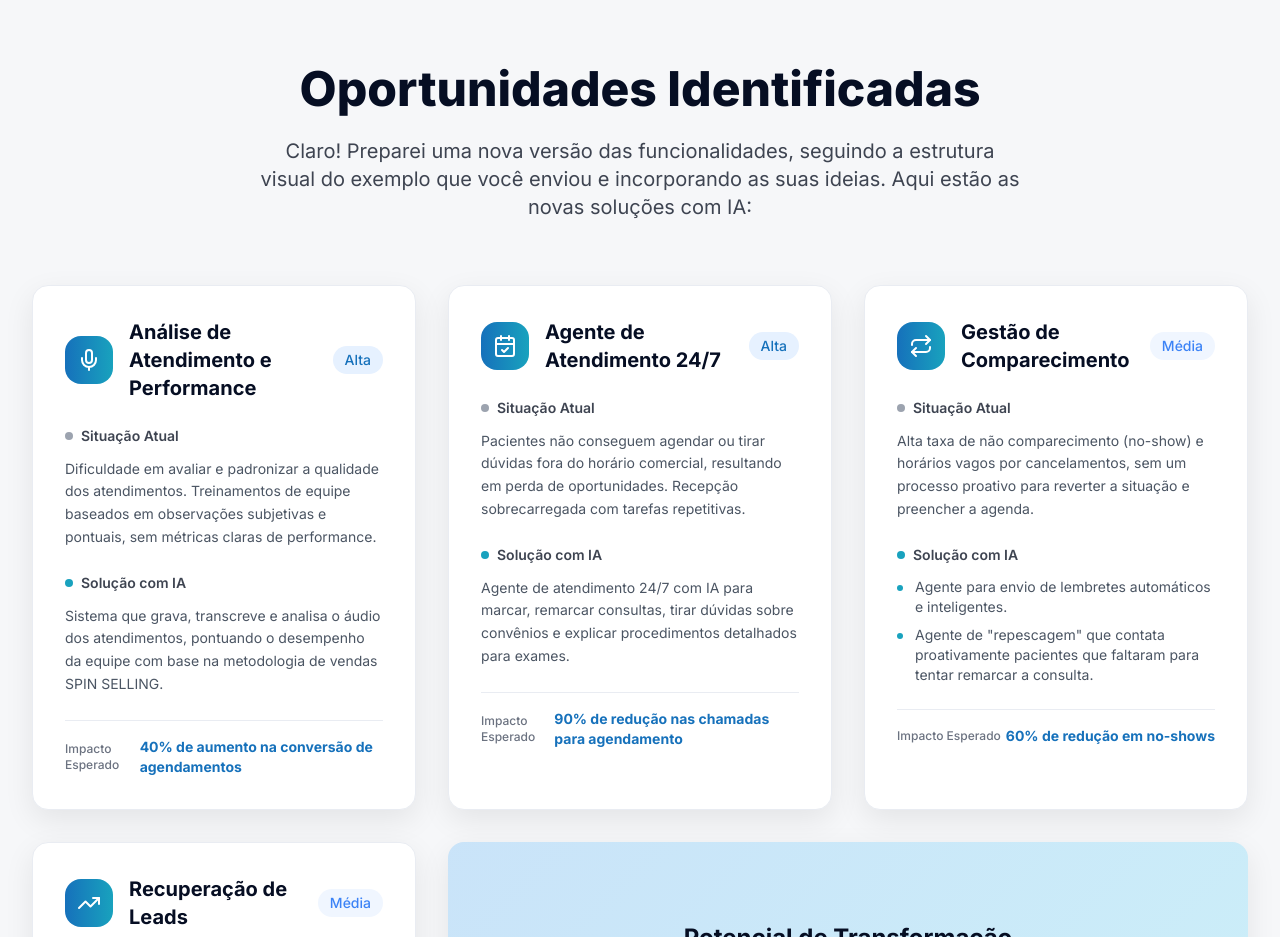
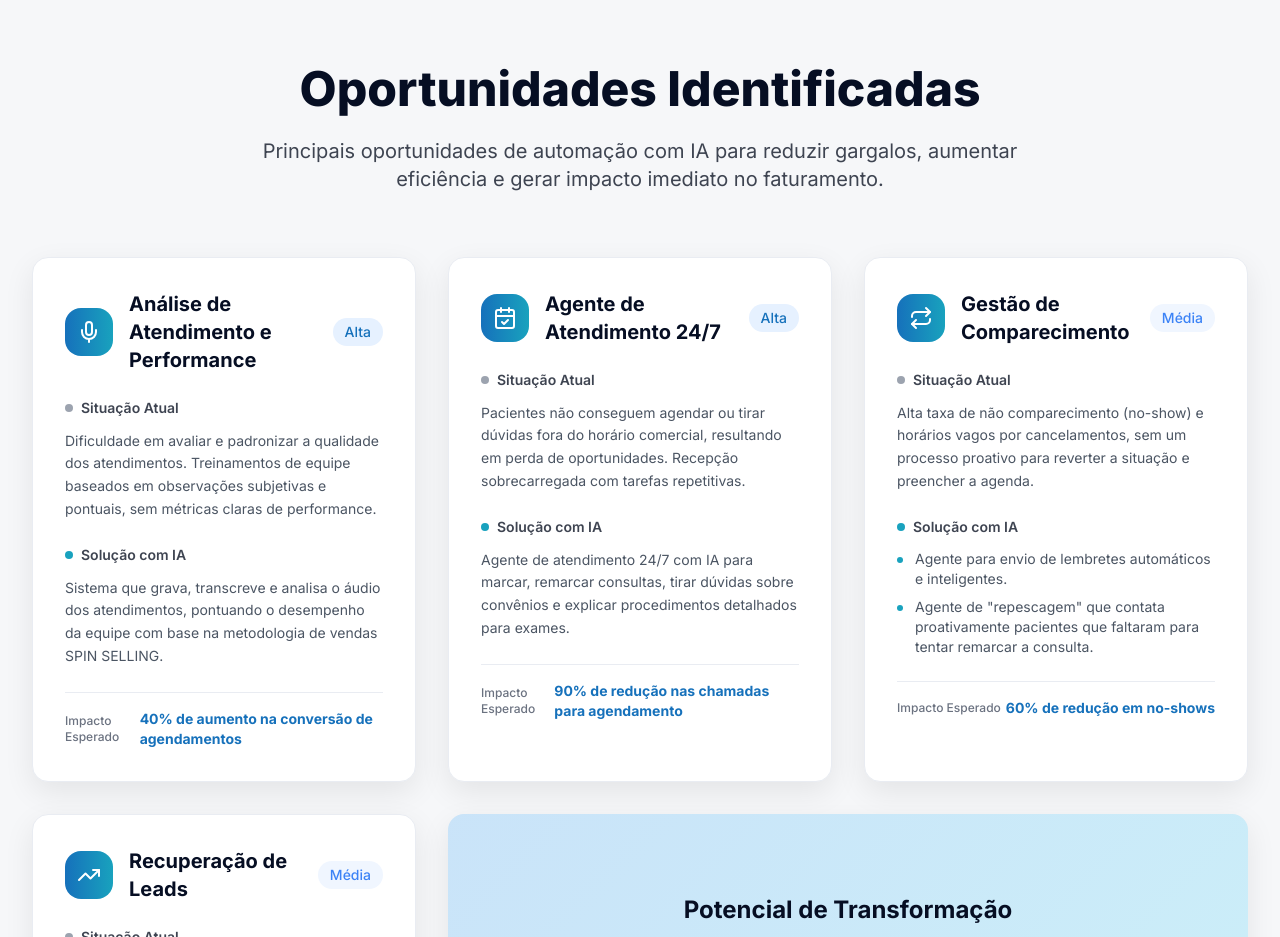
Before and after one commit to Argentaa/arbo-clone-master-07, a React (Vite) app: page / in a window 1280 px wide. Shown: the part 1820-2757 px from the top of the page. Built offline with nearby package versions, Linux system fonts and the light colour scheme.

Commit message:
Atualizar subtítulo da seção
Atualizado o subtítulo da seção "Oportunidades Identificadas" para "Principais oportunidades de automação com IA para reduzir gargalos, aumentar eficiência e gerar impacto imediato no faturamento."

```diff
--- a/src/components/Oportunidades.tsx
+++ b/src/components/Oportunidades.tsx
@@ -10,9 +10,7 @@ const Oportunidades = () => {
             Oportunidades Identificadas
           </h2>
           <p className="text-xl text-gray-700 max-w-3xl mx-auto">
-            Claro! Preparei uma nova versão das funcionalidades, seguindo a estrutura visual do exemplo que você enviou e incorporando as suas ideias.
-
-            Aqui estão as novas soluções com IA:
+            Principais oportunidades de automação com IA para reduzir gargalos, aumentar eficiência e gerar impacto imediato no faturamento.
           </p>
         </div>
 
```
